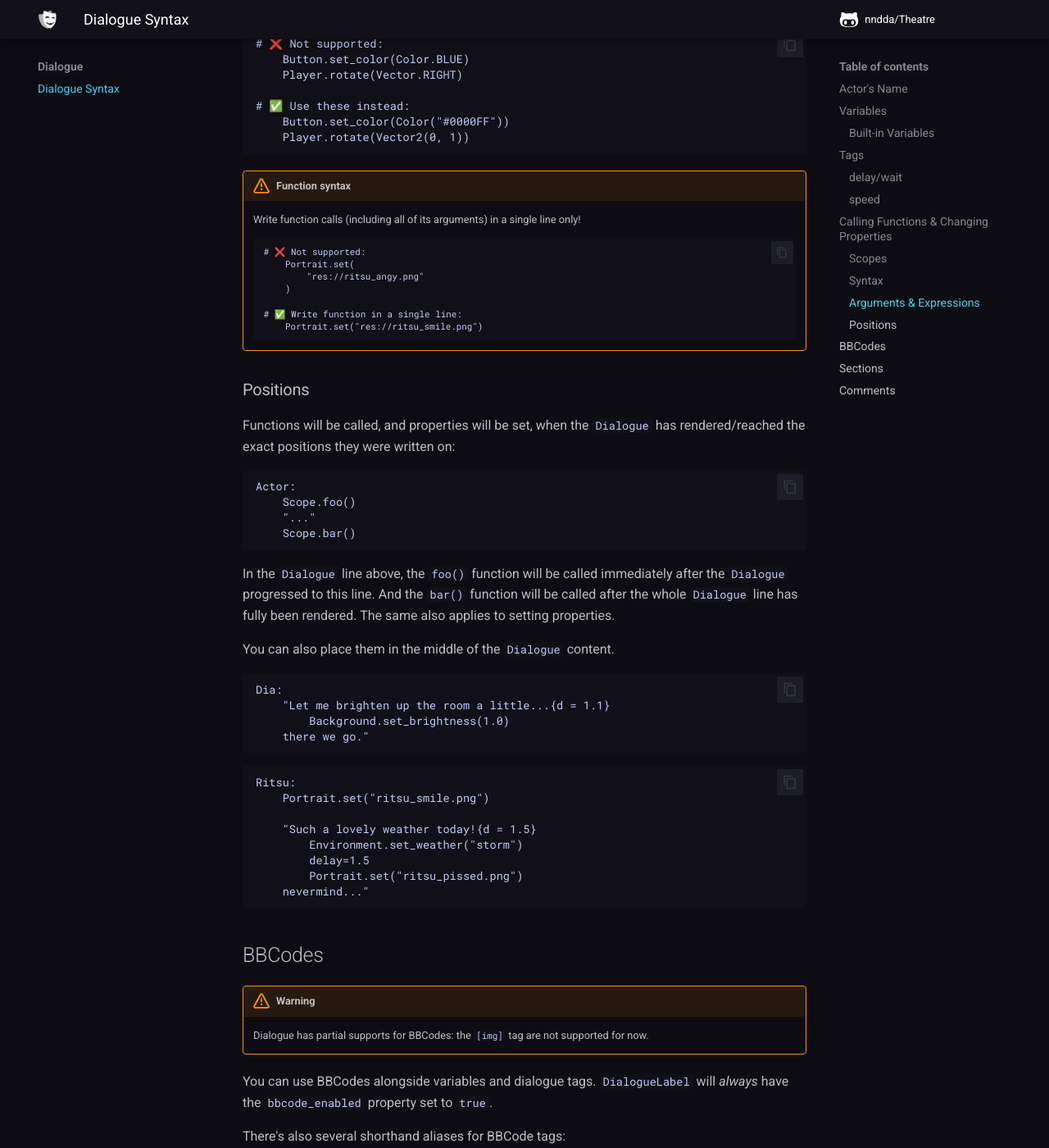
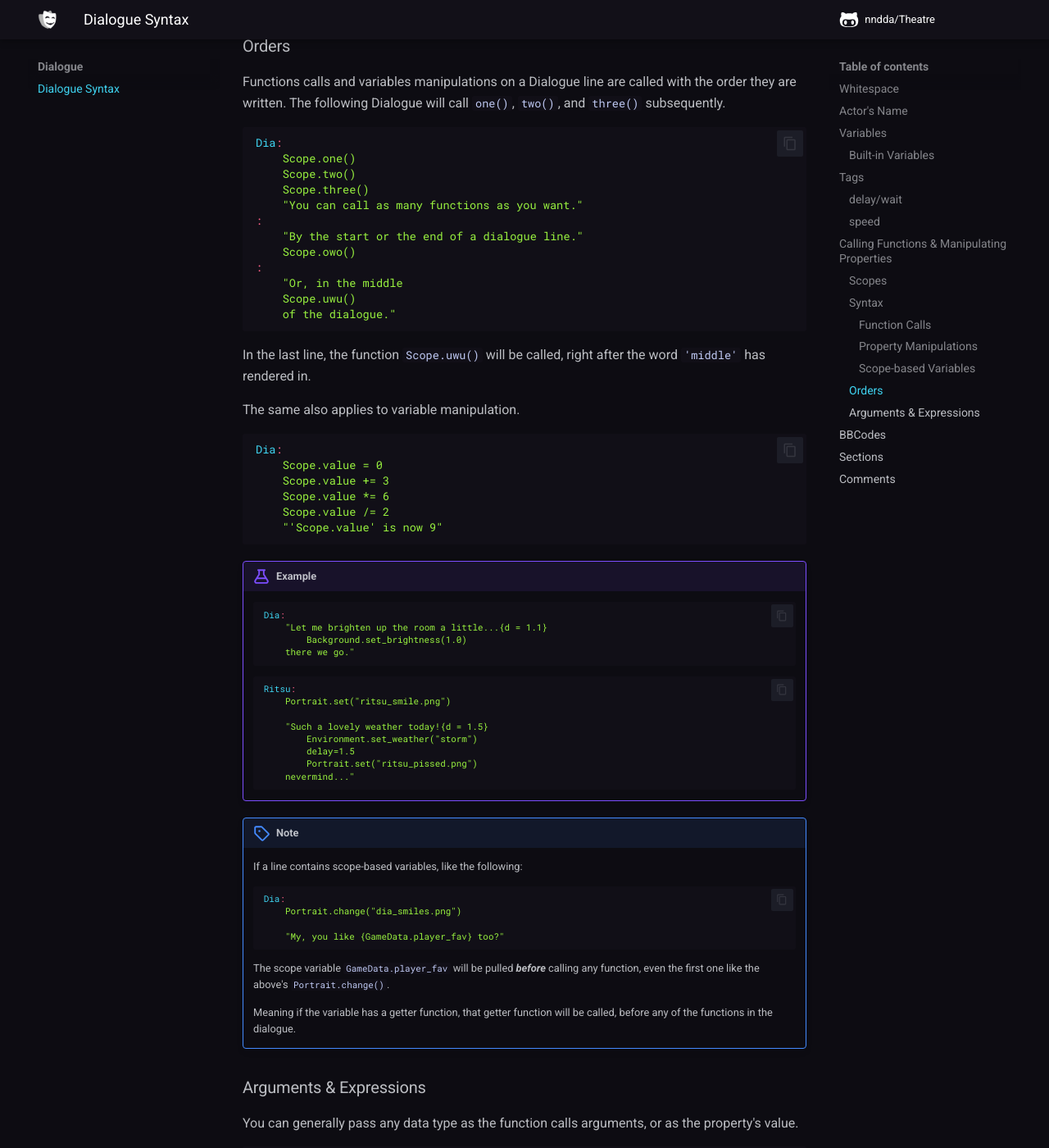
Before and after one commit to nndda/Theatre, an MkDocs documentation site: the page built from docs/class/dialogue/syntax.md, in a window 1280 px wide and 1400 px high, scrolled down 5538 px. Shown: the whole window at 82% size. Built offline with MkDocs 1.6.1 and Material for MkDocs 9.7.7, drawn with Linux system fonts in a browser that asks for light colours; comment, search, counter and statistics services are not loaded; some of the changed text lies outside the part shown.

Commit message:
Improve main pages

````diff
--- a/docs/class/dialogue/syntax.md
+++ b/docs/class/dialogue/syntax.md
@@ -2,14 +2,16 @@
 
 This page covers the syntax of the written `Dialogue` and its features.
 
-Dialogue text file needs to be saved as `*.dlg`. Dialogue text/string needs to have at least one actor's name with `:` at the end, and the dialogue body indented:
+Dialogue text file needs to be saved as `*.dlg`. Dialogue text/string require at least one actor's name with `:` at the end, and the dialogue body indented:
 
-```
+```yaml
 Actor's name:
     Dialogue body
 ```
 
-```
+## Whitespace
+
+```yaml
 Ritsu:
     "You can
     break newline
@@ -20,19 +22,41 @@
 ```
 
 !!! note "Newlines"
-    Even though the dialogue above has multiple newline breaks, it will be rendered without the newline:
+    Even though the dialogue above have multiple newline breaks, it will be rendered without the newlines:
     ```
     "You can break newline many times, as long as the dialogue body is indented!"
     ```
     You can insert newlines by using [`{n}` dialogue variable.](#built-in-variables).
 
+Any extra whitespaces **after** the end of a dialogue line will be trimmed to one space.
+
+```yaml
+Ritsu:
+    "There's bunch of spaces here 👉
+    but... its invisible, and it will be trimmed to one anyway."
+```
+
+If you want to avoid trimming, insert the spaces in the middle:
+
+```yaml
+Ritsu:
+    "This is a long        space."
+```
+
+Or using the built-in `{spc}` variable:
+
+```yaml
+Ritsu:
+    "This is a long {spc}{spc}{spc}{spc} space."
+```
+
 ## Actor's Name
 
-For dialogue lines that use the same actor, You can leave the following actor's name blank, leaving `:` alone. It will use the last declared actor's name.
+For dialogue lines that use the same actor, you can leave the following actor's name blank, leaving `:` alone. It will use the last declared actor's name.
 
 <div class="grid" markdown>
 
-```
+```yaml
 Dia:
     "I'm honestly running out of
     ideas for the dialogue
@@ -48,7 +72,7 @@
     lines of 'Hello, world!'"
 ```
 
-```
+```yaml
 Dia:
     "I'm honestly running out of
     ideas for the dialogue
@@ -68,7 +92,7 @@
 
 Leave the actor's name blank, by using a single underscore `_`.
 
-```
+```yaml
 {player}:
     "I'm {player}"
 
@@ -81,7 +105,7 @@
 
 Insert variables by wrapping the variables name inside curly brackets: `{_}`.
 
-```
+```yaml
 {player}:
     "Please call my name, I need to demonstrate
     the variable use in the written Dialogue."
@@ -98,7 +122,7 @@
 )
 ```
 
-You can also define multiple variables using `TheatreStage.merge_variables` with a `Dictionary`.
+Define multiple variables using `TheatreStage.merge_variables()` with a `Dictionary`.
 
 ```gdscript
 your_stage.merge_variables({
@@ -107,7 +131,7 @@
 })
 ```
 
-```
+```yaml
 Dia:
     "Great job {player}! just {item_left} more to go."
 ```
@@ -122,7 +146,7 @@
 
 !!! warning
     You can't use names for variables that are used by Theatre. This includes:
-    `{n}`, `{d}`, `{w}`, `{s}`, `{spc}`, `{delay}`, `{wait}`, `{speed}`, and [function calls indexes](#positional-function-calls).
+    `{n}`, `{d}`, `{w}`, `{s}`, `{spc}`, `{delay}`, `{wait}`, `{speed}`, and numbers (`{0}`, `{3}`, `{15}`, etc.).
     Variables using any of these names will be ignored or treated as the built-in tags/variables.
 
 ## Tags
@@ -148,7 +172,7 @@
     ```
     { delay|wait|d|w = t }
     ```
-    ```
+    ```yaml
     Dia:
         "Hello!{delay = 0.6} nice to meet you"
     ```
@@ -159,17 +183,17 @@
     ```
     { speed|s = s }
     ```
-    ```
+    ```yaml
     Ritsu:
         "That is quite {speed = 0.4}spooky"
     ```
 :   You can also revert the speed back with `{s}`, which is equivalent to `{s = 1.0}`.
-    ```
+    ```yaml
     Ritsu:
         "So {s = 0.4}uh...{s} {d=0.9}what are we gonna do?"
     ```
 
-## Calling Functions & Changing Properties
+## Calling Functions & Manipulating Properties
 
 ### Scopes
 
@@ -212,50 +236,119 @@
 
 ### Syntax
 
-After setting up the scopes, you can call any functions, or manipulate properties that are available in the scope.
+After setting up the scopes, you can call any functions, manipulate properties, and insert variables that are available in the scope.
 
-```
+#### Function Calls
+
+```yaml
 {player_name}:
     Player.heals(25)
     "Thanks, that feels so much better."
 ```
-```
+
+#### Property Manipulations
+
+```yaml
 Ritsu:
     UI.portrait = "ritsu_smile.png"
     "Cheers!"
 ```
-```
+```yaml
 Ritsu:
-    Global.friendship_lv = Global.friendship_lv + 1
+    Global.friendship_lv += 1
     "Yay!"
 ```
 
-All functions on a Dialogue line are called with the order they are written. The following Dialogue will call `one()`, `two()`, and `three()` subsequently.
+#### Scope-based Variables
 
+```yaml
+Dia:
+    "Good {GameData.day_state}, {GameData.player_name}."
 ```
+
+### Orders
+
+Functions calls and variables manipulations on a Dialogue line are called with the order they are written. The following Dialogue will call `one()`, `two()`, and `three()` subsequently.
+
+```yaml
 Dia:
     Scope.one()
     Scope.two()
     Scope.three()
     "You can call as many functions as you want."
+:
+    "By the start or the end of a dialogue line."
+    Scope.owo()
+:
+    "Or, in the middle
+    Scope.uwu()
+    of the dialogue."
 ```
+
+In the last line, the function `Scope.uwu()` will be called, right after the word `'middle'` has rendered in.
+
+The same also applies to variable manipulation.
+
+```yaml
+Dia:
+    Scope.value = 0
+    Scope.value += 3
+    Scope.value *= 6
+    Scope.value /= 2
+    "'Scope.value' is now 9"
+```
+
+!!! example
+
+    ```yaml
+    Dia:
+        "Let me brighten up the room a little...{d = 1.1}
+            Background.set_brightness(1.0)
+        there we go."
+    ```
+
+    ```yaml
+    Ritsu:
+        Portrait.set("ritsu_smile.png")
+
+        "Such a lovely weather today!{d = 1.5}
+            Environment.set_weather("storm")
+            delay=1.5
+            Portrait.set("ritsu_pissed.png")
+        nevermind..."
+    ```
+
+!!! note
+
+    If a line contains scope-based variables, like the following:
+
+    ```yaml
+    Dia:
+        Portrait.change("dia_smiles.png")
+
+        "My, you like {GameData.player_fav} too?"
+    ```
+
+    The scope variable `GameData.player_fav` will be pulled ***before*** calling any function, even the first one like the above's `Portrait.change()`.
+
+    Meaning if the variable has a getter function, that getter function will be called, before any of the functions in the dialogue.
 
 ### Arguments & Expressions
 
 You can generally pass any data type as the function calls arguments, or as the property's value.
-```
+```yaml
 Ritsu:
     Inventory.add([ 'apple_pie', 'cupcake', 'muffin' ])
     "Don't eat all of them at once~!"
 ```
-```
+```yaml
 Thief:
     Inventory.items = []
     "I'll be taking that >:)"
 ```
 
 You can also write expressions.
-```
+```yaml
     Sprite.jump(pow(15, 2) * Vector2(0, -1))
 ```
 
@@ -283,7 +376,7 @@
         Portrait.set("res://ritsu_smile.png")
     ```
 
-### Positions
+<!-- ### Positions
 
 Functions will be called, and properties will be set, when the `Dialogue` has rendered/reached the exact positions they were written on:
 
@@ -314,7 +407,7 @@
         Portrait.set("ritsu_pissed.png")
     nevermind..."
 ```
-
+ -->
 ## BBCodes
 
 !!! warning
@@ -332,22 +425,24 @@
 | `\[` | `[lb]` |
 | `\]` | `[rb]` |
 
-The escaped square brackets: `\[` and `\]`, are actually shorthands for `[rb]` and `[lb]`. So, rather than writing:
+So, the following:
 
-```
+```yaml
 Dia:
     "There are three main classes of the Theatre plugin:
+        delay=.5
     [color=blue]Dialogue[/color],
     [color=green]DialogueLabel[/color], &
     [color=red]TheatreStage[/color],
     "
 ```
 
-You can write:
+Is actually the same as:
 
-```
+```yaml
 Dia:
     "There are three main classes of the Theatre plugin:
+        delay=.5
     [c=blue]Dialogue[/c],
     [c=green]DialogueLabel[/c], &
     [c=red]TheatreStage[/c],
@@ -359,14 +454,14 @@
 
 Define a section in dialogue with `:section_name`.
 
-``` title="res://convo.dlg"
+```yaml title="res://convo.dlg"
 Dia:
-    "This Dialogue line can be skipped!"
+    "This Dialogue line can be skipped."
 
 :some_section
 Dia:
     "You can jump to any defined section
-    in the written Dialogue"
+    in the written Dialogue."
 ```
 
 You can start a `Dialogue` at a specific section.
@@ -386,7 +481,7 @@
 ## Comments
 
 Write comments by placing `#` at the start of a new line.
-```
+```yaml
 Ritsu:
     "This is a dialogue!"
 
````
Also changed, not shown: other parts of docs/class/dialogue/syntax.md (+1 -1 lines), docs/quickstart.md (+2 -2 lines).
